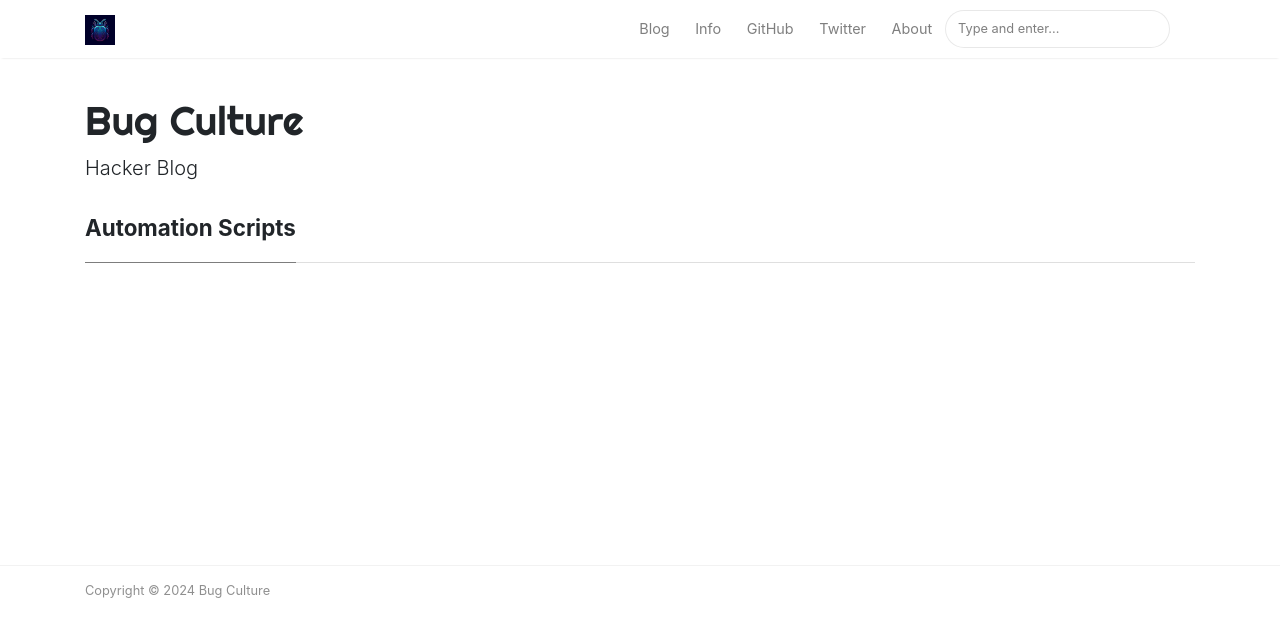
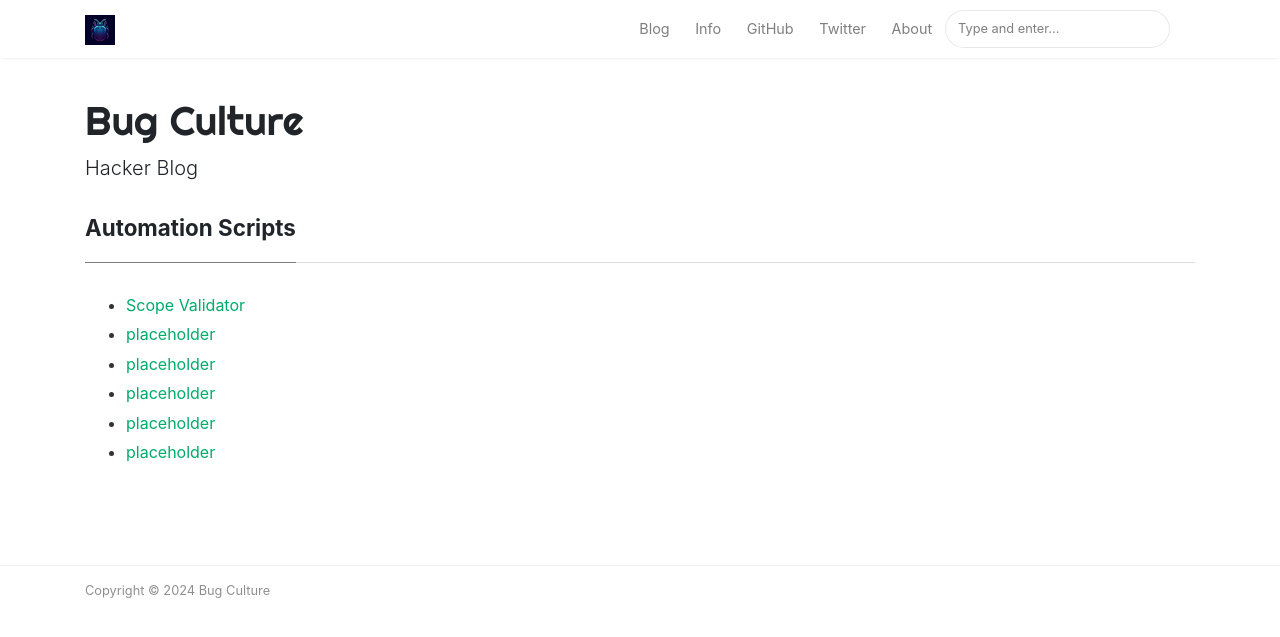
Before and after one commit to Turbul3nce/Turbul3nce.github.io, a Jekyll site: the page built from _pages/notes/auto-scripts.md, in a window 1280 px wide. Shown: the top 637 px of the page. Built offline with Jekyll 4.4.1, drawn with Linux system fonts in a browser that asks for light colours; nearby versions of some CDN libraries.

Commit message:
Update auto-scripts.md

```diff
--- a/_pages/notes/auto-scripts.md
+++ b/_pages/notes/auto-scripts.md
@@ -4,3 +4,18 @@ title: Automation Scripts
 permalink: /notes/auto-scripts
 comments: false
 ---
+
+<div>
+  <table style="width:100%;">
+    <tr>
+      <!-- Navigation menu on the left -->
+      <td style="width:60%;">
+        <ul>
+          <li><a href="/scripts/scope-validator">Scope Validator</a></li>
+          <li><a href="/scripts/placeholder">placeholder</a></li>
+          <li><a href="/scripts/placeholder">placeholder</a></li>
+          <li><a href="/notes/vuln-testing">placeholder</a></li>
+          <li><a href="/notes/auto-scripts">placeholder</a></li>
+          <li><a href="/notes/references">placeholder</a></li>
+        </ul>
+      </td>
```
